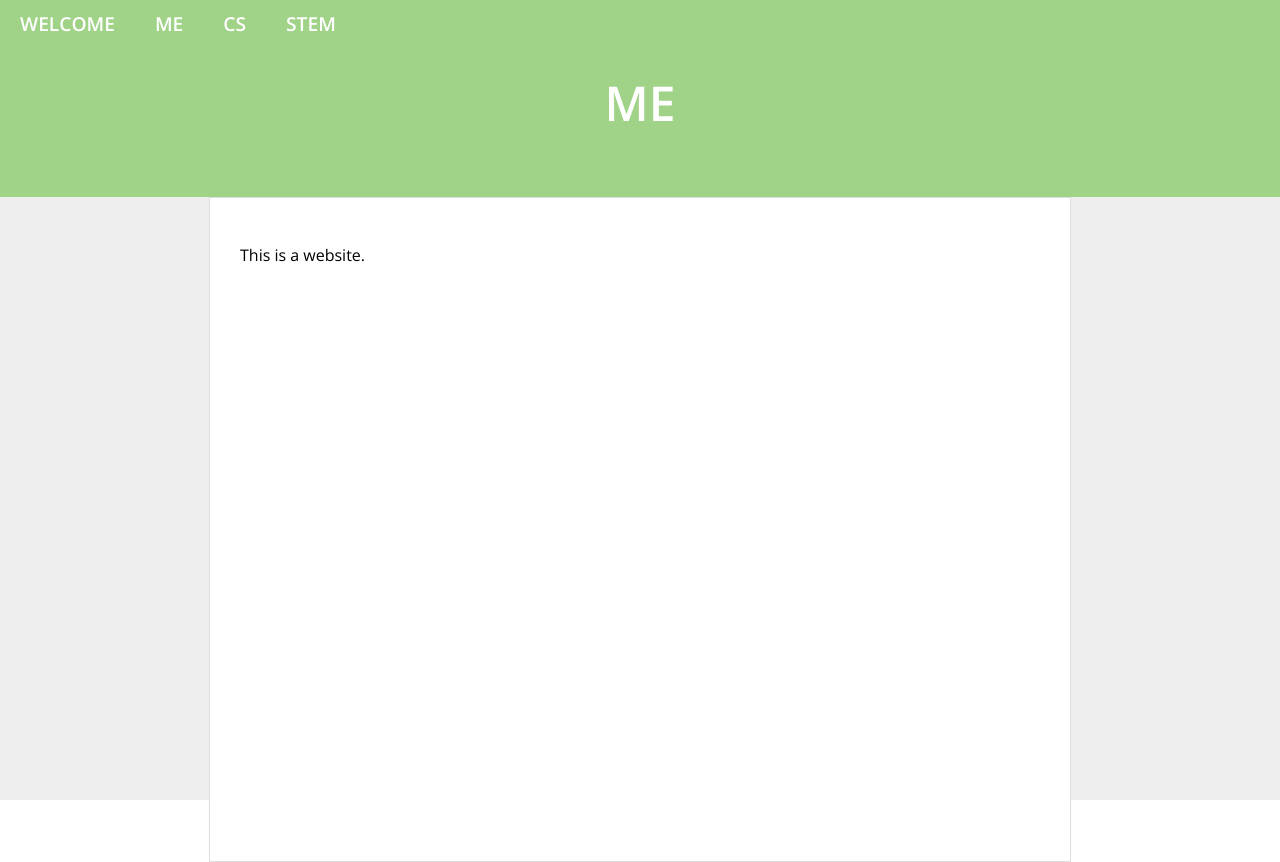
After one commit to dajinchu/ottodog.github.io, a PHP site: page /me.php in a window 1280 px wide. The commit adds this page. Run offline with PHP 8.4, Linux system fonts and the light colour scheme.

Commit message:
PHP, must be run with server! Saves duplicate HTML code for navbar

```diff
--- a/WebContent/main.css
+++ b/WebContent/main.css
@@ -1,5 +1,5 @@
 @CHARSET "ISO-8859-1";
-html, body { margin: 0; padding: 0; background-color: #EEEEEE; height:100%;}
+html, body { margin: 0; padding: 0; height:100%;}
 body{
 	font-family: 'Open Sans', sans-serif;
 }
@@ -18,16 +18,20 @@ body{
     width: 100%;
 }
 .as-table-row{
+	background-color: #EEEEEE;
     display:table-row;
 	height: 100%;
 }
 .carddiv{
 	color: black;
 	background-color: white;
-	max-width: 1000px;
+	max-width: 800px;
 	margin: auto;
 	padding: 30px;
 	height:100%;
+	border-style: solid;
+	border-width: 1px;
+	border-color: #DDDDDD;
 }
 #nav{
     list-style: none;
--- /dev/null
+++ b/WebContent/me.php
@@ -0,0 +1,27 @@
+<!DOCTYPE html>
+<html>
+<head>
+	<link rel="stylesheet" type="text/css" href="main.css">
+	<link href='https://fonts.googleapis.com/css?family=Open+Sans:400,600' rel='stylesheet' type='text/css'>
+	<meta charset="ISO-8859-1">
+	<title>Da-Jin</title>
+</head>
+<body>
+	<div class="as-table">
+	<div id=topbar>
+		<?php include 'menu.php'; ?>
+
+		<div class = "center">
+			<h1>ME</h1>
+		</div>
+	</div>
+
+	<div class = "as-table-row">
+	<div class = "carddiv">
+		<p>This is a website.</p>
+	</div>
+	</div>
+
+	</div>
+</body>
+</html>
--- /dev/null
+++ b/WebContent/menu.php
@@ -0,0 +1,8 @@
+<div id="nav">
+	<ul>
+  		<li><a href="index.php">WELCOME</a></li>
+  		<li><a href="me.php">ME</a></li>
+  		<li><a href="cs.php">CS</a></li>
+  		<li><a href="stem.php">STEM</a></li>
+	</ul>
+</div>
```
Also changed, not shown: WebContent/index.php (renamed from WebContent/index.html, +4 -15 lines).
